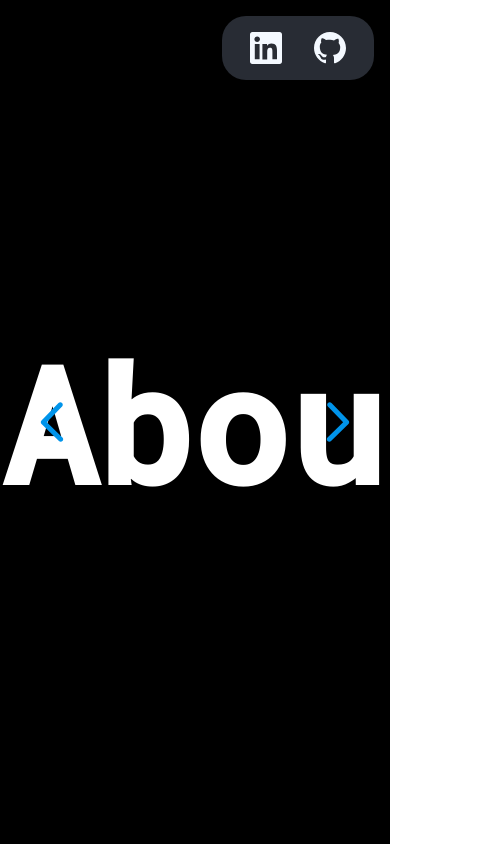
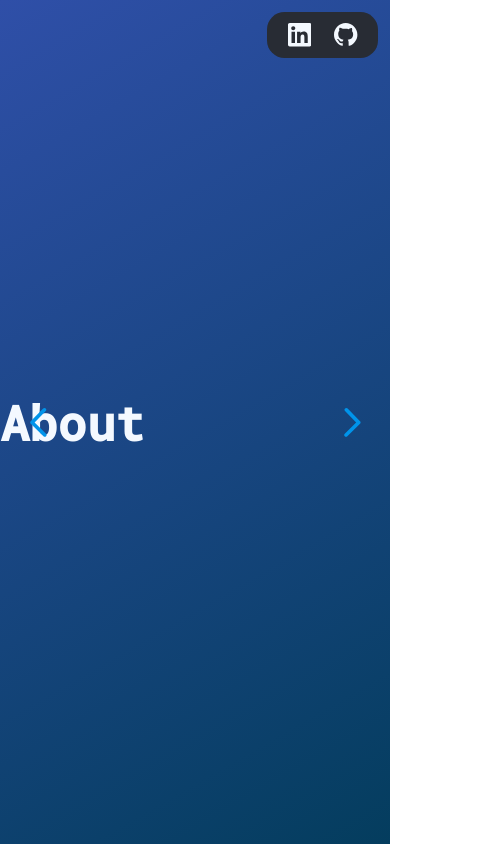
Before and after one commit to alieron/personal_website, a Vue app: page /about in a window 390 px wide. Shown: the whole page, 480 px wide, since content can reach past the window. Built offline with nearby package versions, Linux system fonts and the light colour scheme.

Commit message:
Clamp for Mobile: 11/06/2021

```diff
--- a/src/App.vue
+++ b/src/App.vue
@@ -3,7 +3,7 @@
 
   <NavButton @direction="setDirection"/>
 
-  <router-view v-slot="{ Component }">
+  <router-view v-slot="{ Component }" :viewport="viewport">
     <transition :name="direction">
       <component :is="Component" />
       <!-- <router-view /> -->
@@ -30,9 +30,28 @@ export default {
 
     };
   },
+  created() {
+    // update viewport
+    this.updateViewport();
+    // add resize listener
+    window.addEventListener('resize', this.updateViewport);
+    // add beforeunload listener, in case of refresh
+    window.addEventListener("beforeunload", () => window.scroll(0,0));
+  },
+
   methods: {
     setDirection(i) {
       this.direction = i
+    },
+    updateViewport() {
+      // update
+      this.viewport = {
+        w: window.innerWidth,
+        h: window.innerHeight,
+        is568: window.innerWidth <= 568,
+        is768: window.innerWidth <= 768,
+        is1024: window.innerWidth <= 1024,
+      }
     },
   },
   components: {
@@ -50,9 +69,13 @@ export default {
   --clr-words-light: #f4f9ff;
   --clr-accent: #0094ea;
 
-  --lngd-bg-dark: linear-gradient(45deg, #252c38 0%, #252c38 35%, #33486b 100%);
+  --lngd-bg-main: linear-gradient(45deg, #252c38 0%, #252c38 35%, #33486b 100%);
+  --lngd-bg-about: linear-gradient(150deg, #2f4fa8 0%, #043d5e 100%);
   --lngd-words-red: linear-gradient(36deg, #e4942c 0%, #e44156 100%);
-  --lngd-accent-blue: linear-gradient(150deg, var(--clr-accent) 0%, #22c9f5 100%);;
+}
+
+html {
+  font-size: 80px;
 }
 
 body {
@@ -64,7 +87,6 @@ body {
   font-size: 80px;
 }
 
-.about,
 .projects {
   min-width: 100vw;
   height: 100vh;
@@ -81,15 +103,6 @@ body {
   border: 1px solid red;
 } */
 
-
-.main p {
-  font-size: 10px;
-}
-
-.about {
-  background-color: black;
-  color: white;
-}
 
 /* Slide between pages, transition */
 .slide-left-enter-active,
--- a/src/components/Header.vue
+++ b/src/components/Header.vue
@@ -1,15 +1,15 @@
 <template>
   <div class="header">
     <nav class="social">
-      <a class="icon1" href="https://www.linkedin.com/in/sebastien-leib/" target="_blank">
-        <svg class="social-btn" viewBox="0 0 16 16" xmlns="http://www.w3.org/2000/svg">
+      <a class="icon1" tabindex="-1" href="https://www.linkedin.com/in/sebastien-leib/" target="_blank">
+        <svg class="social-btn" tabindex="1" viewBox="0 0 16 16" xmlns="http://www.w3.org/2000/svg">
           <path
             d="M14.8 0H1.2C.5 0 0 .5 0 1.2v13.7c0 .6.5 1.1 1.2 1.1h13.6c.7 0 1.2-.5 1.2-1.2V1.2c0-.7-.5-1.2-1.2-1.2zM4.7 13.6H2.4V6h2.4v7.6zM3.6 5c-.8 0-1.4-.7-1.4-1.4 0-.8.6-1.4 1.4-1.4.8 0 1.4.6 1.4 1.4-.1.7-.7 1.4-1.4 1.4zm10 8.6h-2.4V9.9c0-.9 0-2-1.2-2s-1.4 1-1.4 2v3.8H6.2V6h2.3v1c.3-.6 1.1-1.2 2.2-1.2 2.4 0 2.8 1.6 2.8 3.6v4.2z"
           />
         </svg>
       </a>
-      <a class="icon2" href="https://github.com/alieron" target="_blank"
-        ><svg class="social-btn" viewBox="0 0 16 16" xmlns="http://www.w3.org/2000/svg">
+      <a class="icon2" tabindex="-1" href="https://github.com/alieron" target="_blank">
+        <svg class="social-btn" tabindex="2" viewBox="0 0 16 16" xmlns="http://www.w3.org/2000/svg">
           <path
             d="M8 0C3.6 0 0 3.6 0 8c0 3.5 2.3 6.5 5.5 7.6.4.1.5-.2.5-.4v-1.4c-2.2.5-2.7-1.1-2.7-1.1-.4-.9-.9-1.2-.9-1.2-.7-.5.1-.5.1-.5.8.1 1.2.8 1.2.8.7 1.2 1.9.9 2.3.7.1-.5.3-.9.5-1.1-1.8-.2-3.6-.9-3.6-4 0-.9.3-1.6.8-2.1-.1-.2-.4-1 .1-2.1 0 0 .7-.2 2.2.8.6 0 1.3-.1 2-.1s1.4.1 2 .3c1.5-1 2.2-.8 2.2-.8.4 1.1.2 1.9.1 2.1.5.6.8 1.3.8 2.1 0 3.1-1.9 3.7-3.7 3.9.3.3.6.8.6 1.5v2.2c0 .2.1.5.6.4C13.7 14.5 16 11.5 16 8c0-4.4-3.6-8-8-8z"
           />
@@ -30,14 +30,13 @@ export default {
 
 <style>
 .header {
-  z-index: 99;
+  z-index: 100;
   position: fixed;
-  font-size: 32px;
+  font-size: 32px;font-size: clamp(12.8px, 6vw, 32px);
   margin: 0.5em 0;
   padding: 0.5em 0;
 
   width: 4.75em;
-  /* padding: 0.25em; */
   left: calc(100vw - 5.25em);
   background-color: var(--clr-bg-dark);
   border-radius: 0.75em;
@@ -63,7 +62,7 @@ export default {
   fill: var(--clr-words-light);
 }
 
-.social .social-btn:hover {
+.social .social-btn:hover, .social-btn:focus {
   fill: var(--clr-accent);
 }
 </style>
--- a/src/components/NavButton.vue
+++ b/src/components/NavButton.vue
@@ -25,6 +25,7 @@ export default {
   position: fixed;
   top: calc(50% - 0.4em);
   width: 100vw;
+  font-size: clamp(20px, 15vw, 80px);
 }
 
 .nav-btn {
--- a/src/views/About.vue
+++ b/src/views/About.vue
@@ -1,7 +1,64 @@
 <template>
   <div class="about" id="about">
-    <h1>About</h1>
+    <div class="title-cont">
+      <div class="title-text-cont">
+        <h1>About</h1>
+      </div>
+      <div class="shapes">
+        <div class="square"></div>
+      </div>
+    </div>
   </div>
 </template>
 
-<script></script>
+<script>
+export default {
+  name: 'About',
+  props: {
+    viewport: Object,
+    },
+}
+</script>
+
+<style>
+.about {
+  min-width: 100vw;
+  height: 100vh;
+
+  background: var(--lngd-bg-about);
+  color: var(--clr-words-light);
+}
+
+.about .title-cont {
+  height: 100vh;
+
+  display: flex;
+  justify-content: space-around;
+  align-items: center;
+}
+
+.about .shapes {
+  width: 4em;
+  background: white;
+  /* fill: var(--clr-words-light);
+  transition: fill 0.4s ease-out; */
+}
+
+.about .shapes .square{
+  width: 4em;
+  background: white;
+  /* fill: var(--clr-words-light);
+  transition: fill 0.4s ease-out; */
+}
+
+.about .title-text-cont {
+  font-family: "Roboto Mono", monospace;
+  width: 15ch;
+  text-align: right;
+}
+
+.about .title-text-cont h1 {
+  margin: 0;
+  font-size: 0.6em;
+}
+</style>
--- a/src/views/Projects.vue
+++ b/src/views/Projects.vue
@@ -4,4 +4,11 @@
       </div>
 </template>
 
-<script></script>
+<script>
+export default {
+  name: 'Projects',
+  props: {
+    viewport: Object,
+    },
+}
+</script>
```
Also changed, not shown: src/views/Main.vue (+28 -20 lines).
